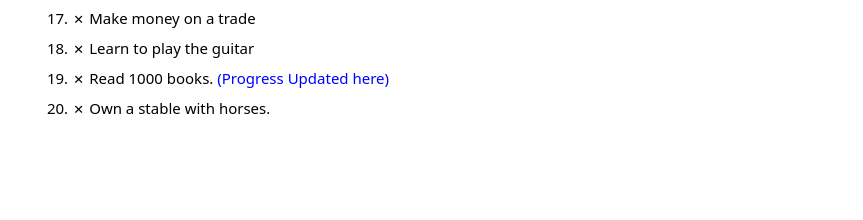
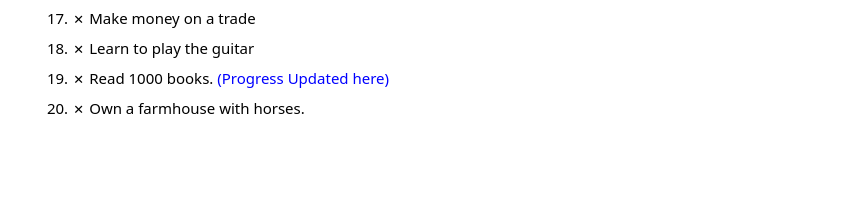
Before and after one commit to hrk-agr/hrk-agr.github.io, a Jekyll site: the page built from 100-list.md, in a window 1280 px wide. Shown: the part 732-952 px from the top of the page, without its empty margins (208-1071 px from the left). Built offline with Jekyll 4.4.1, drawn with Linux system fonts in a browser that asks for light colours.

Commit message:
Changes for DK

```diff
--- a/100-list.md
+++ b/100-list.md
@@ -27,4 +27,4 @@ Created my list of things to do before I die
 17.	✗ Make money on a trade
 18.	✗ Learn to play the guitar
 19. ✗ Read 1000 books. [(Progress Updated here)](https://www.goodreads.com/user/show/164360268-hrithik)
-20. ✗ Own a stable with horses.
+20. ✗ Own a farmhouse with horses.
```
